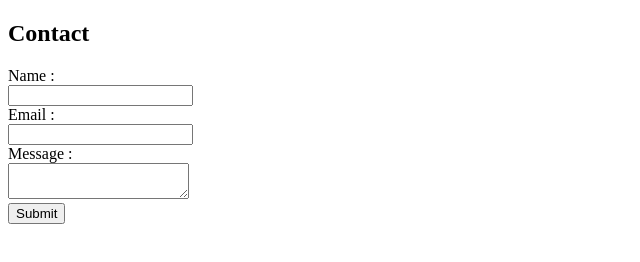
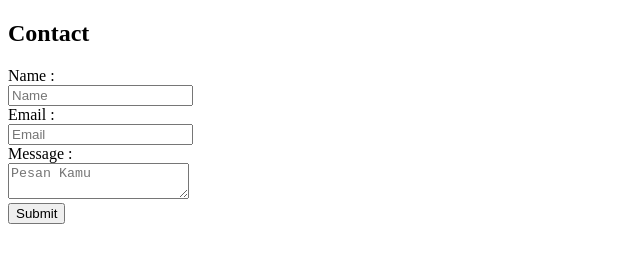
Before and after one commit to shiro-se/project, a plain HTML site: page contact.html in a window 1280 px wide. Shown: the whole page, without its empty margins (0-640 px from the left). Drawn offline with Linux system fonts and the light colour scheme.

Commit message:
Mengubah file contact

```diff
--- a/contact.html
+++ b/contact.html
@@ -9,11 +9,11 @@
     <h2>Contact</h2>
     <form action="">
         <label for="name">Name :</label> <br>
-        <input type="text" id="name" name="name"> <br>
+        <input type="text" id="name" name="name" placeholder="Name"> <br>
         <label for="email">Email :</label> <br>
-        <input type="email" id="email" name="email"> <br>
+        <input type="email" id="email" name="email" placeholder="Email"> <br>
         <label for="message">Message :</label> <br>
-        <textarea id="message" name="message"></textarea> <br>
+        <textarea id="message" name="message" placeholder="Pesan Kamu"></textarea> <br>
         <button type="submit">Submit</button>
     </form>
 </body>
```
